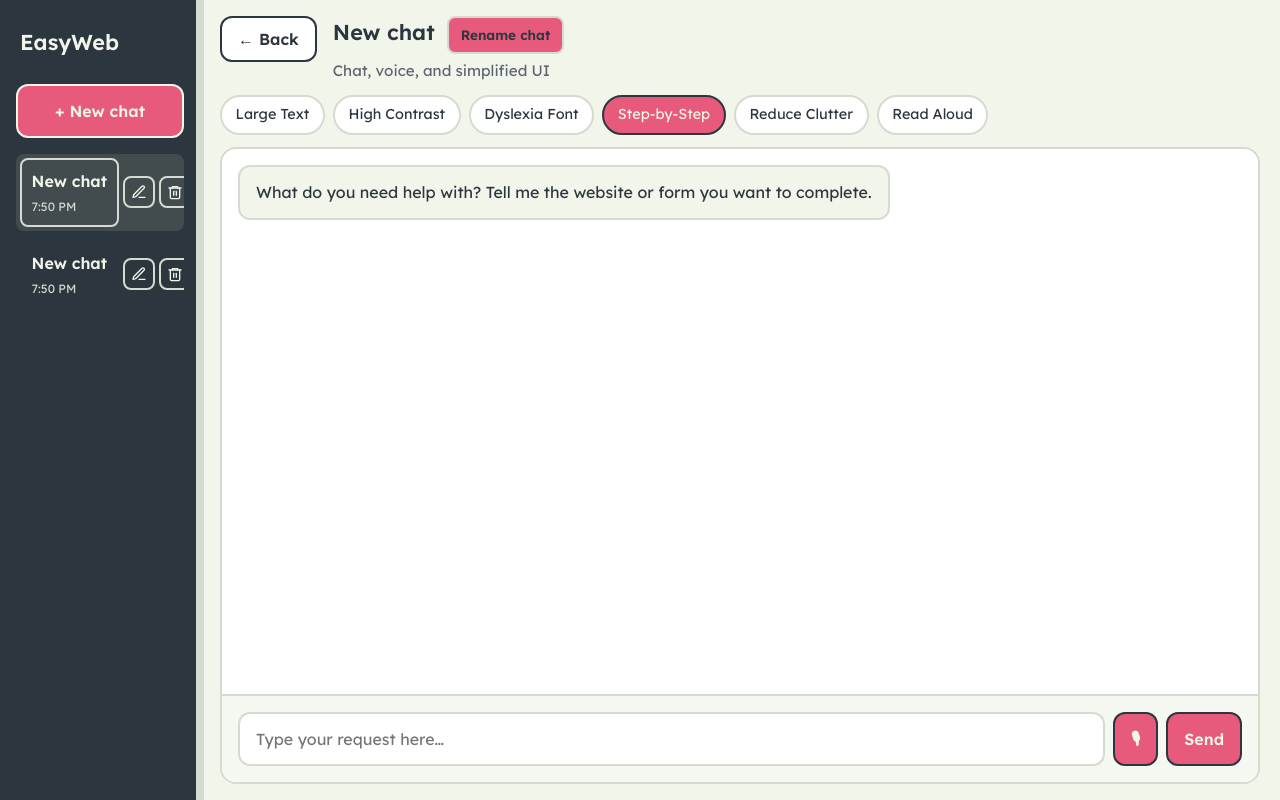
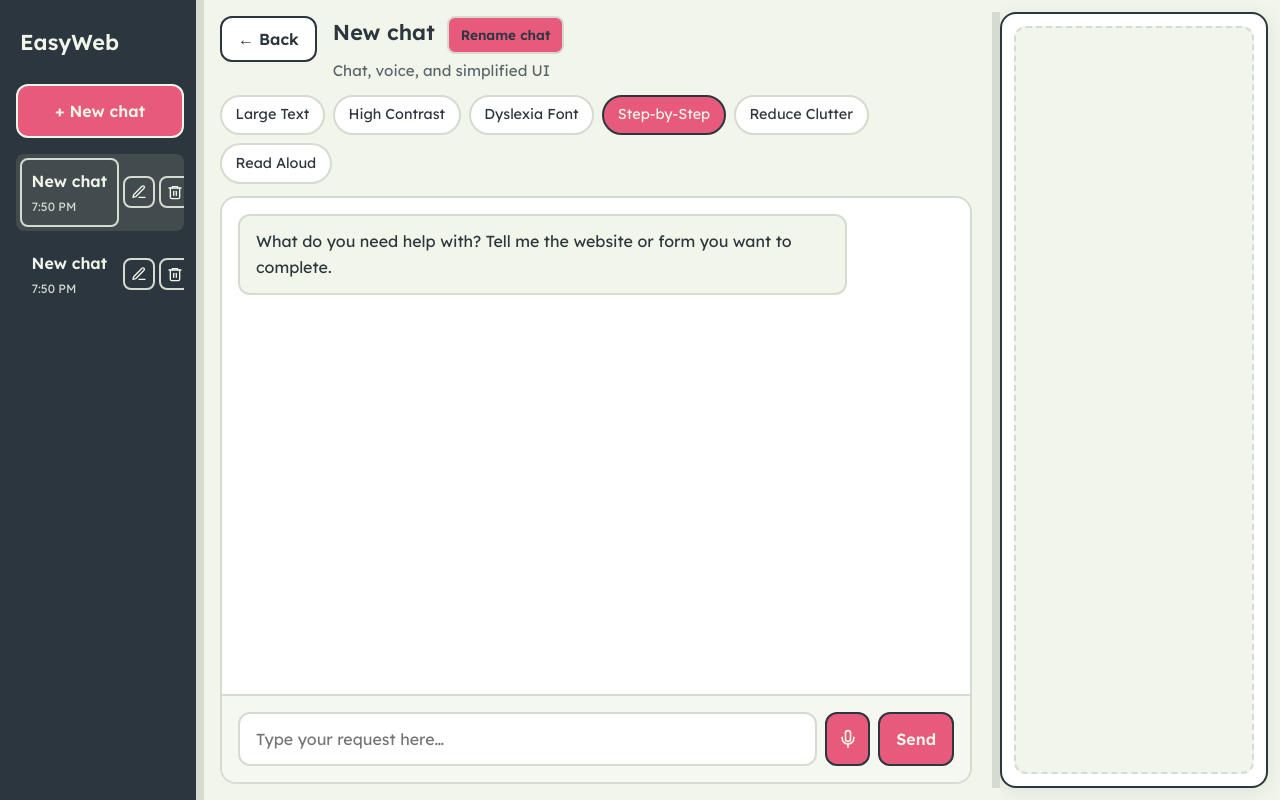
Before and after one commit to sneha-byte/VenusHacks2026, a React (Vite) app in the folder frontend/: page /app in a window 1280 px wide. Built offline with nearby package versions, Linux system fonts and the light colour scheme; no server answers; a web font is replaced by a local one.

Commit message:
Add live website preview column, layout fixes, and voice mic icons.
Co-authored-by: Cursor <cursoragent@cursor.com>

```diff
--- /dev/null
+++ b/frontend/src/components/browser/LiveWebsitePanel.module.css
@@ -0,0 +1,125 @@
+.column {
+  flex: 1;
+  display: flex;
+  flex-direction: column;
+  width: 100%;
+  min-height: 0;
+  max-height: 100%;
+  box-sizing: border-box;
+  border: 2px solid var(--color-jet-black);
+  border-radius: var(--radius-lg);
+  background: var(--color-surface-elevated);
+  box-shadow: var(--shadow-soft);
+  overflow: hidden;
+}
+
+.empty {
+  flex: 1;
+  min-height: 0;
+  margin: 0.75rem;
+  box-sizing: border-box;
+  border: 2px dashed var(--color-border);
+  border-radius: var(--radius-md);
+  background: var(--color-bg);
+}
+
+.header {
+  flex-shrink: 0;
+  display: flex;
+  flex-wrap: wrap;
+  align-items: flex-start;
+  justify-content: space-between;
+  gap: 0.5rem;
+  padding: 0.75rem 1rem;
+  border-bottom: 2px solid var(--color-border);
+  background: var(--color-surface);
+}
+
+.headerText h2 {
+  margin: 0;
+  font-size: 1rem;
+  font-weight: 700;
+  color: var(--color-header-text);
+}
+
+.context {
+  margin: 0.25rem 0 0;
+  font-size: 0.85em;
+  font-weight: 600;
+}
+
+.url {
+  margin: 0.15rem 0 0;
+  font-size: 0.8em;
+  color: var(--color-text-muted);
+  overflow: hidden;
+  text-overflow: ellipsis;
+  white-space: nowrap;
+  max-width: 100%;
+}
+
+.controls {
+  display: flex;
+  flex-wrap: wrap;
+  gap: 0.35rem;
+}
+
+.controls button {
+  border: 2px solid var(--color-border);
+  border-radius: var(--radius-sm);
+  padding: 0.35rem 0.65rem;
+  background: var(--color-surface-elevated);
+  font-size: 0.85em;
+  font-weight: 600;
+}
+
+.controls button:hover {
+  background: var(--color-tea-green);
+}
+
+.viewport {
+  position: relative;
+  flex: 1;
+  min-height: 0;
+  display: flex;
+  flex-direction: column;
+  margin: 0 0.75rem 0.75rem;
+  border: 2px solid var(--color-border);
+  border-radius: var(--radius-md);
+  background: #fff;
+  overflow: hidden;
+}
+
+.frame {
+  flex: 1;
+  width: 100%;
+  min-height: 0;
+  border: 0;
+}
+
+.pausedOverlay {
+  position: absolute;
+  inset: 0;
+  display: flex;
+  align-items: center;
+  justify-content: center;
+  background: rgba(44, 54, 63, 0.55);
+  color: var(--color-ivory);
+  font-size: var(--font-size-lg);
+  font-weight: 700;
+}
+
+.footer {
+  flex-shrink: 0;
+  max-height: 28vh;
+  overflow-y: auto;
+  padding: 0.5rem 0.75rem;
+  border-top: 2px solid var(--color-border);
+  background: var(--color-surface);
+}
+
+@media (max-width: 1024px) {
+  .column {
+    min-height: 40vh;
+  }
+}
--- /dev/null
+++ b/frontend/src/components/browser/LiveWebsitePanel.tsx
@@ -0,0 +1,82 @@
+import { useSession } from '../../context/SessionContext'
+import { useSandboxBrowser } from '../../hooks/useSandboxBrowser'
+import { ActionLog } from './ActionLog'
+import { SafetyConfirmation } from './SafetyConfirmation'
+import styles from './LiveWebsitePanel.module.css'
+
+export function LiveWebsitePanel() {
+  const {
+    sandbox,
+    actionLog,
+    simplifiedUi,
+    setSandboxPaused,
+    refreshSandbox,
+    activeSessionId,
+  } = useSession()
+  const { frameRef } = useSandboxBrowser(activeSessionId ?? undefined)
+
+  const hasPreview = Boolean(sandbox.url || sandbox.streamUrl)
+  const frameSrc = sandbox.streamUrl ?? sandbox.url
+
+  return (
+    <aside className={styles.column} aria-label="Live website preview">
+      {hasPreview && frameSrc ? (
+        <>
+          <header className={styles.header}>
+            <div className={styles.headerText}>
+              <h2>Live website</h2>
+              {sandbox.contextLabel && (
+                <p className={`${styles.context} optional-chrome`}>{sandbox.contextLabel}</p>
+              )}
+              {sandbox.url && (
+                <p className={`${styles.url} optional-chrome`} title={sandbox.url}>
+                  {sandbox.url}
+                </p>
+              )}
+            </div>
+            <div className={`${styles.controls} optional-chrome`} role="toolbar" aria-label="Preview controls">
+              <button
+                type="button"
+                onClick={() => setSandboxPaused(!sandbox.paused)}
+                aria-pressed={sandbox.paused}
+              >
+                {sandbox.paused ? 'Resume' : 'Pause'}
+              </button>
+              <button type="button" onClick={refreshSandbox}>
+                Refresh
+              </button>
+            </div>
+          </header>
+
+          <div className={styles.viewport}>
+            <iframe
+              ref={frameRef}
+              title="Live website — form filling preview"
+              src={frameSrc}
+              className={styles.frame}
+              sandbox="allow-scripts allow-same-origin allow-forms"
+            />
+            {sandbox.paused && (
+              <div className={styles.pausedOverlay} aria-live="polite">
+                Agent paused
+              </div>
+            )}
+          </div>
+
+          {actionLog.length > 0 && (
+            <div className={`${styles.footer} optional-chrome`}>
+              <ActionLog />
+            </div>
+          )}
+          {simplifiedUi && (
+            <div className={styles.footer}>
+              <SafetyConfirmation />
+            </div>
+          )}
+        </>
+      ) : (
+        <div className={styles.empty} aria-hidden="true" />
+      )}
+    </aside>
+  )
+}
--- a/frontend/src/components/chat/ChatPanel.module.css
+++ b/frontend/src/components/chat/ChatPanel.module.css
@@ -80,9 +80,29 @@
   color: var(--color-ivory);
 }
 
+.mic,
+.micActive {
+  display: inline-flex;
+  align-items: center;
+  justify-content: center;
+  padding: 0.65rem;
+  min-width: 2.75rem;
+  min-height: 2.75rem;
+}
+
+.voiceIcon {
+  display: block;
+  flex-shrink: 0;
+}
+
 .micActive {
   background: var(--color-dry-sage);
   color: var(--color-jet-black);
+}
+
+.micActive .voiceIcon {
+  width: 18px;
+  height: 18px;
 }
 
 .send:disabled {
--- a/frontend/src/components/chat/ChatPanel.tsx
+++ b/frontend/src/components/chat/ChatPanel.tsx
@@ -1,6 +1,7 @@
 import { useState, type FormEvent } from 'react'
 import { useSession } from '../../context/SessionContext'
 import { useVoiceControl } from '../../hooks/useVoiceControl'
+import { MicIcon, StopListeningIcon } from '../icons/VoiceIcons'
 import styles from './ChatPanel.module.css'
 
 export function ChatPanel() {
@@ -70,7 +71,11 @@ export function ChatPanel() {
               aria-label={listening ? 'Stop listening' : 'Start voice input'}
               aria-pressed={listening}
             >
-              {listening ? '■' : '🎙'}
+              {listening ? (
+                <StopListeningIcon className={styles.voiceIcon} />
+              ) : (
+                <MicIcon className={styles.voiceIcon} />
+              )}
             </button>
           )}
           <button
--- /dev/null
+++ b/frontend/src/components/icons/VoiceIcons.tsx
@@ -0,0 +1,39 @@
+type IconProps = {
+  className?: string
+}
+
+export function MicIcon({ className }: IconProps) {
+  return (
+    <svg
+      className={className}
+      width="20"
+      height="20"
+      viewBox="0 0 24 24"
+      fill="none"
+      stroke="currentColor"
+      strokeWidth="2"
+      strokeLinecap="round"
+      strokeLinejoin="round"
+      aria-hidden="true"
+    >
+      <path d="M12 2a3 3 0 0 0-3 3v7a3 3 0 0 0 6 0V5a3 3 0 0 0-3-3Z" />
+      <path d="M19 10v1a7 7 0 0 1-14 0v-1" />
+      <line x1="12" x2="12" y1="19" y2="22" />
+    </svg>
+  )
+}
+
+export function StopListeningIcon({ className }: IconProps) {
+  return (
+    <svg
+      className={className}
+      width="20"
+      height="20"
+      viewBox="0 0 24 24"
+      fill="currentColor"
+      aria-hidden="true"
+    >
+      <rect x="6" y="6" width="12" height="12" rx="2" />
+    </svg>
+  )
+}
--- a/frontend/src/components/layout/SidebarResizeHandle.tsx
+++ b/frontend/src/components/layout/SidebarResizeHandle.tsx
@@ -2,15 +2,21 @@ import styles from './SidebarResizeHandle.module.css'
 
 type Props = {
   onMouseDown: (event: React.MouseEvent) => void
+  className?: string
+  ariaLabel?: string
 }
 
-export function SidebarResizeHandle({ onMouseDown }: Props) {
+export function SidebarResizeHandle({
+  onMouseDown,
+  className,
+  ariaLabel = 'Resize sidebar',
+}: Props) {
   return (
     <div
-      className={styles.handle}
+      className={className ? `${styles.handle} ${className}` : styles.handle}
       role="separator"
       aria-orientation="vertical"
-      aria-label="Resize sidebar"
+      aria-label={ariaLabel}
       tabIndex={0}
       onMouseDown={onMouseDown}
       onKeyDown={(e) => {
--- /dev/null
+++ b/frontend/src/hooks/usePreviewResize.ts
@@ -0,0 +1,51 @@
+import { useCallback, useEffect, useState } from 'react'
+
+const STORAGE_KEY = 'easyweb-preview-width'
+const MIN_WIDTH = 280
+const MAX_WIDTH = 720
+const DEFAULT_WIDTH = 420
+
+function clamp(value: number, min: number, max: number) {
+  return Math.min(max, Math.max(min, value))
+}
+
+function loadWidth() {
+  const stored = Number(localStorage.getItem(STORAGE_KEY))
+  return Number.isFinite(stored) ? clamp(stored, MIN_WIDTH, MAX_WIDTH) : DEFAULT_WIDTH
+}
+
+/** Resize handle sits on the left edge of the preview column; drag left to widen. */
+export function usePreviewResize() {
+  const [width, setWidth] = useState(loadWidth)
+
+  useEffect(() => {
+    localStorage.setItem(STORAGE_KEY, String(width))
+  }, [width])
+
+  const onResizeStart = useCallback(
+    (event: React.MouseEvent) => {
+      event.preventDefault()
+      const startX = event.clientX
+      const startWidth = width
+
+      const onMove = (moveEvent: MouseEvent) => {
+        setWidth(clamp(startWidth + (startX - moveEvent.clientX), MIN_WIDTH, MAX_WIDTH))
+      }
+
+      const onUp = () => {
+        document.removeEventListener('mousemove', onMove)
+        document.removeEventListener('mouseup', onUp)
+        document.body.style.cursor = ''
+        document.body.style.userSelect = ''
+      }
+
+      document.body.style.cursor = 'col-resize'
+      document.body.style.userSelect = 'none'
+      document.addEventListener('mousemove', onMove)
+      document.addEventListener('mouseup', onUp)
+    },
+    [width],
+  )
+
+  return { width, onResizeStart, minWidth: MIN_WIDTH, maxWidth: MAX_WIDTH }
+}
--- a/frontend/src/pages/ChatPage.module.css
+++ b/frontend/src/pages/ChatPage.module.css
@@ -2,8 +2,28 @@
   display: flex;
   flex-direction: row;
   align-items: stretch;
-  min-height: 100vh;
+  height: 100vh;
+  max-height: 100vh;
+  overflow: hidden;
   background: var(--color-bg);
+}
+
+.previewResize {
+  margin: 0.75rem 0;
+  align-self: stretch;
+  flex-shrink: 0;
+}
+
+.previewSlot {
+  flex-shrink: 0;
+  display: flex;
+  flex-direction: column;
+  min-width: 0;
+  min-height: 0;
+  max-height: 100%;
+  padding: 0.75rem 0.75rem 0.75rem 0;
+  box-sizing: border-box;
+  overflow: hidden;
 }
 
 .main {
@@ -11,8 +31,10 @@
   display: flex;
   flex-direction: column;
   min-width: 0;
+  min-height: 0;
   padding: 1rem 1.25rem;
   gap: 0.75rem;
+  overflow: hidden;
 }
 
 .topBar {
@@ -112,8 +134,26 @@
   overflow-y: auto;
 }
 
-@media (max-width: 768px) {
+@media (max-width: 1024px) {
   .shell {
-    flex-direction: column;
+    flex-wrap: wrap;
+    height: auto;
+    max-height: none;
+    overflow: auto;
+  }
+
+  .main {
+    flex: 1 1 100%;
+    min-height: 60vh;
+  }
+
+  .previewSlot {
+    flex: 1 1 100%;
+    width: 100% !important;
+    padding: 0.75rem;
+  }
+
+  .previewResize {
+    display: none;
   }
 }
--- a/frontend/src/pages/ChatPage.tsx
+++ b/frontend/src/pages/ChatPage.tsx
@@ -7,8 +7,9 @@ import { SidebarResizeHandle } from '../components/layout/SidebarResizeHandle'
 import { AccessibilityToolbar } from '../components/accessibility/AccessibilityToolbar'
 import { ChatPanel } from '../components/chat/ChatPanel'
 import { SimplifiedFormView } from '../components/simplified/SimplifiedFormView'
-import { SandboxBrowser } from '../components/browser/SandboxBrowser'
+import { LiveWebsitePanel } from '../components/browser/LiveWebsitePanel'
 import { useSidebarResize } from '../hooks/useSidebarResize'
+import { usePreviewResize } from '../hooks/usePreviewResize'
 import styles from './ChatPage.module.css'
 
 export function ChatPage() {
@@ -20,9 +21,9 @@ export function ChatPage() {
     createSession,
     renameSession,
     simplifiedUi,
-    sandbox,
   } = useSession()
-  const { width, onResizeStart } = useSidebarResize()
+  const { width: sidebarWidth, onResizeStart: onSidebarResizeStart } = useSidebarResize()
+  const { width: previewWidth, onResizeStart: onPreviewResizeStart } = usePreviewResize()
   const [editingHeaderTitle, setEditingHeaderTitle] = useState(false)
   const [headerDraft, setHeaderDraft] = useState('')
   const headerInputRef = useRef<HTMLInputElement>(null)
@@ -63,12 +64,10 @@ export function ChatPage() {
     setEditingHeaderTitle(false)
   }
 
-  const hasSandbox = Boolean(sandbox.url || sandbox.streamUrl)
-
   return (
     <div className={styles.shell}>
-      <SessionSidebar width={width} onNewChat={handleNewChat} />
-      <SidebarResizeHandle onMouseDown={onResizeStart} />
+      <SessionSidebar width={sidebarWidth} onNewChat={handleNewChat} />
+      <SidebarResizeHandle onMouseDown={onSidebarResizeStart} />
 
       <div className={styles.main}>
         <header className={styles.topBar}>
@@ -123,12 +122,16 @@ export function ChatPage() {
             </div>
           )}
 
-          {hasSandbox && (
-            <div className={styles.agentResults}>
-              <SandboxBrowser />
-            </div>
-          )}
         </div>
+      </div>
+
+      <SidebarResizeHandle
+        className={styles.previewResize}
+        ariaLabel="Resize website preview"
+        onMouseDown={onPreviewResizeStart}
+      />
+      <div className={styles.previewSlot} style={{ width: previewWidth }}>
+        <LiveWebsitePanel />
       </div>
     </div>
   )
```
